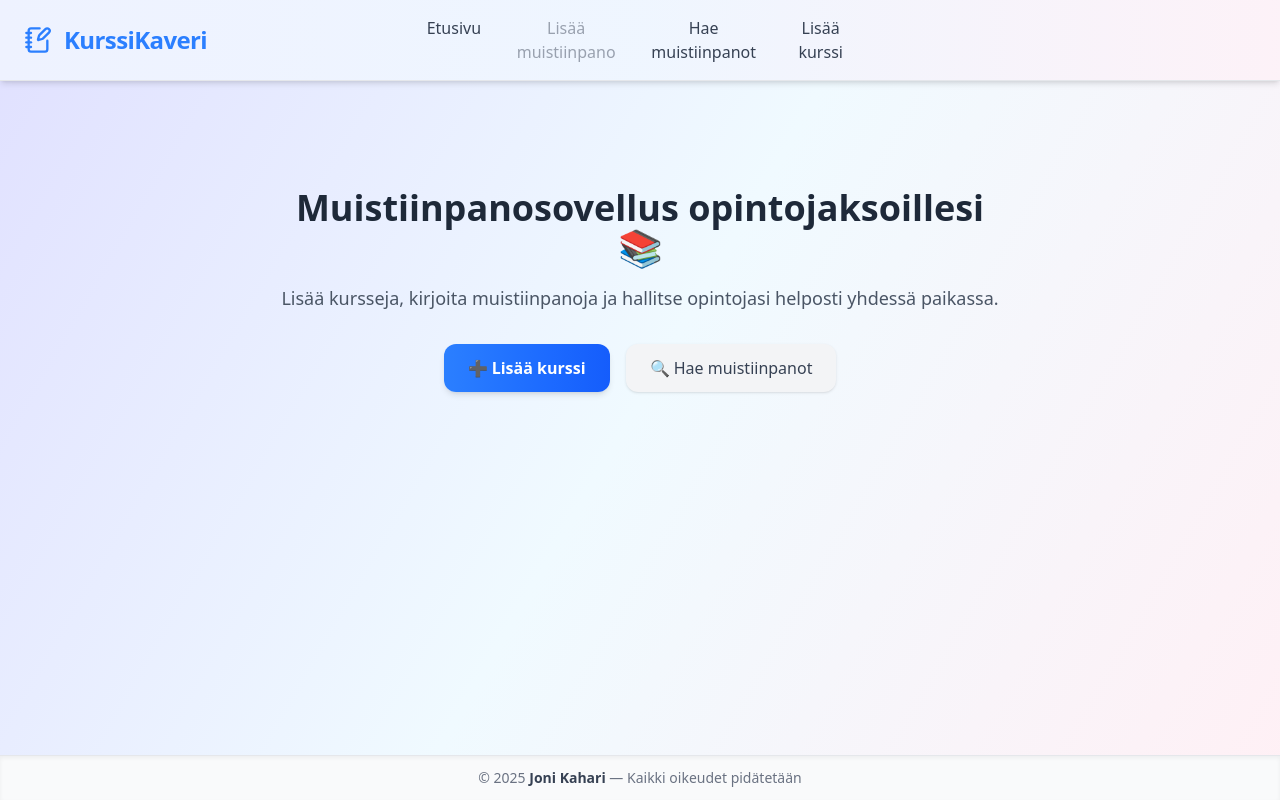
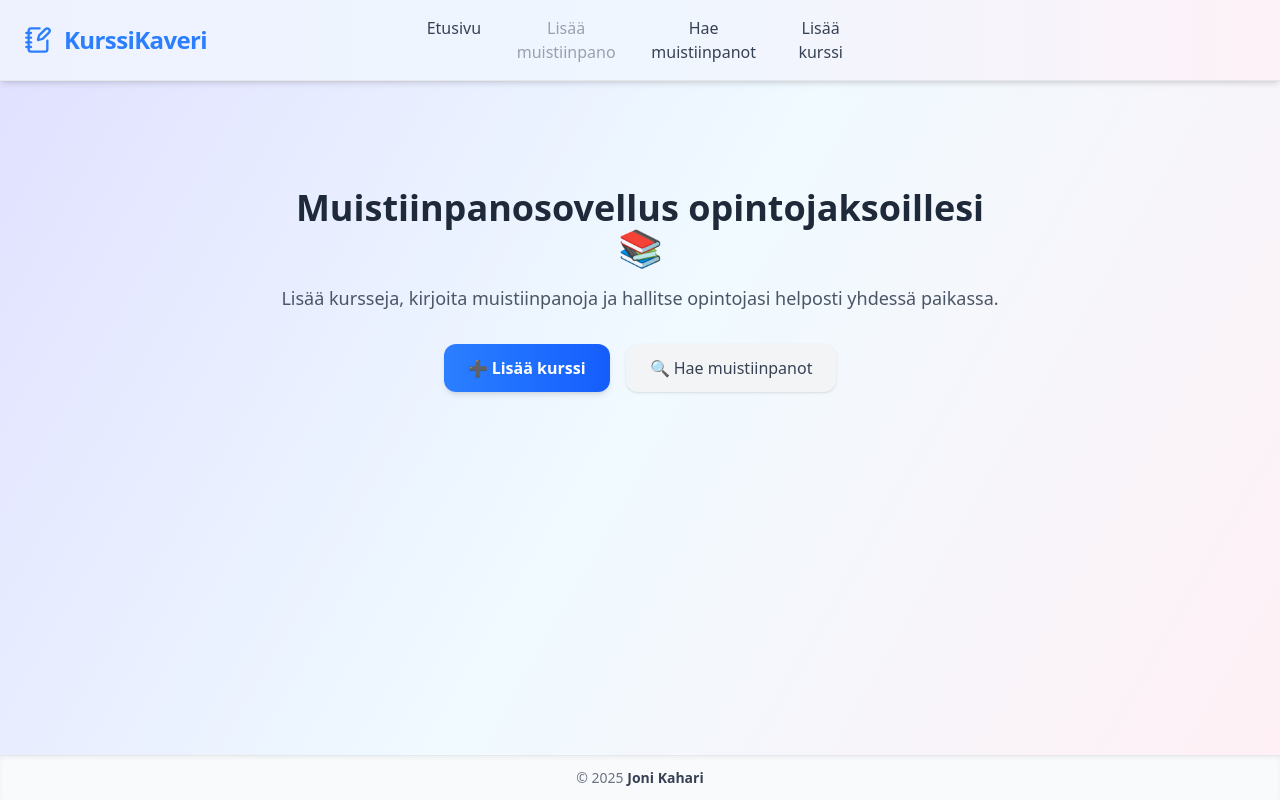
Before and after one commit to jonikah/Luentomuistiinpanosofta, a React (Vite) app: page / in a window 1280 px wide. Built offline with nearby package versions, Linux system fonts and the light colour scheme; no server answers.

Commit message:
Footer-tekstiä muokattu

```diff
--- a/src/Footer.jsx
+++ b/src/Footer.jsx
@@ -8,8 +8,7 @@ function Footer() {
         {/* Teksti: copyright + nimi */}
         <p className="text-sm text-gray-500">
           © {new Date().getFullYear()}{" "}
-          <span className="font-semibold text-gray-700">Joni Kahari</span> —
-          Kaikki oikeudet pidätetään
+          <span className="font-semibold text-gray-700">Joni Kahari</span>
         </p>
       </div>
     </footer>
```
